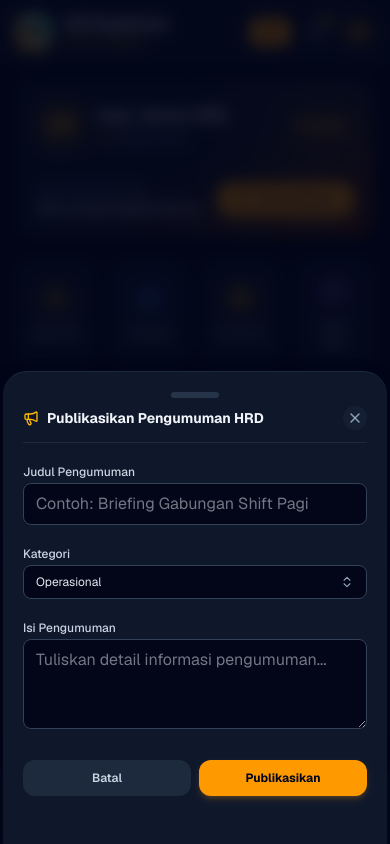
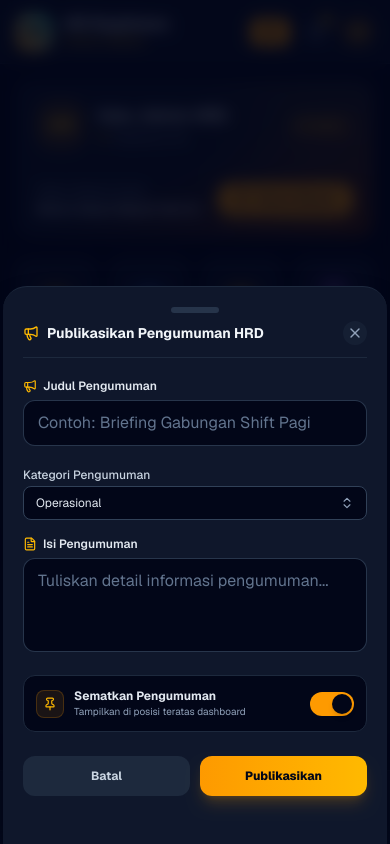
Before and after one commit to yoga12-rgb/hr-rajaklana, a Next.js app: page / in a window 390 px wide. Both pictures are taken after a click on the button "Buat". Built offline with nearby package versions, Linux system fonts and the light colour scheme.

Commit message:
feat(ui): upgrade announcement modal form with pin toggle, focus glow, and elite mobile UX styling

```diff
--- a/src/app/page.tsx
+++ b/src/app/page.tsx
@@ -15,7 +15,8 @@ import {
   UserCheck,
   Megaphone,
   Pin,
-  Plus
+  Plus,
+  FileText
 } from "lucide-react";
 import { useState } from "react";
 import { LineChart, Line, ResponsiveContainer } from "recharts";
@@ -50,13 +51,15 @@ export default function MobileHRDashboard() {
   const [ancTitle, setAncTitle] = useState("");
   const [ancContent, setAncContent] = useState("");
   const [ancCategory, setAncCategory] = useState<"Info K3" | "Event Perusahaan" | "Kebijakan HR" | "Operasional">("Operasional");
+  const [ancIsPinned, setAncIsPinned] = useState(true);
 
   const handleAncSubmit = (e: React.FormEvent) => {
     e.preventDefault();
     if (!ancTitle.trim() || !ancContent.trim()) return;
-    addAnnouncement(ancTitle, ancContent, ancCategory, true);
+    addAnnouncement(ancTitle, ancContent, ancCategory, ancIsPinned);
     setAncTitle("");
     setAncContent("");
+    setAncIsPinned(true);
     setShowAncModal(false);
   };
 
@@ -303,21 +306,24 @@ export default function MobileHRDashboard() {
         title="Publikasikan Pengumuman HRD"
         icon={Megaphone}
       >
-        <form onSubmit={handleAncSubmit} className="space-y-4">
-          <div className="space-y-1">
-            <label className="text-xs font-medium text-slate-300">Judul Pengumuman</label>
+        <form onSubmit={handleAncSubmit} className="space-y-4 pt-1">
+          <div className="space-y-1.5">
+            <label className="text-xs font-semibold text-slate-200 flex items-center gap-1.5">
+              <Megaphone className="w-3.5 h-3.5 text-amber-400" />
+              <span>Judul Pengumuman</span>
+            </label>
             <input
               type="text"
               value={ancTitle}
               onChange={(e) => setAncTitle(e.target.value)}
               placeholder="Contoh: Briefing Gabungan Shift Pagi"
-              className="w-full px-3 py-2 text-base sm:text-xs bg-slate-950 border border-slate-700 rounded-lg text-slate-200 focus:outline-none focus:border-amber-500"
+              className="w-full px-3.5 py-2.5 text-base sm:text-xs bg-slate-950 border border-slate-700/80 rounded-xl text-slate-100 placeholder-slate-500 focus:outline-none focus:border-amber-500 focus:ring-1 focus:ring-amber-500/40 transition-all"
               required
             />
           </div>
 
           <Combobox
-            label="Kategori"
+            label="Kategori Pengumuman"
             options={[
               { value: "Operasional", label: "Operasional" },
               { value: "Info K3", label: "Info K3" },
@@ -328,29 +334,58 @@ export default function MobileHRDashboard() {
             onChange={(val) => setAncCategory(val as any)}
           />
 
-          <div className="space-y-1">
-            <label className="text-xs font-medium text-slate-300">Isi Pengumuman</label>
+          <div className="space-y-1.5">
+            <label className="text-xs font-semibold text-slate-200 flex items-center gap-1.5">
+              <FileText className="w-3.5 h-3.5 text-amber-400" />
+              <span>Isi Pengumuman</span>
+            </label>
             <textarea
-              rows={3}
+              rows={3.5}
               value={ancContent}
               onChange={(e) => setAncContent(e.target.value)}
               placeholder="Tuliskan detail informasi pengumuman..."
-              className="w-full px-3 py-2 text-base sm:text-xs bg-slate-950 border border-slate-700 rounded-lg text-slate-200 focus:outline-none focus:border-amber-500"
+              className="w-full px-3.5 py-2.5 text-base sm:text-xs bg-slate-950 border border-slate-700/80 rounded-xl text-slate-100 placeholder-slate-500 focus:outline-none focus:border-amber-500 focus:ring-1 focus:ring-amber-500/40 transition-all resize-none"
               required
             />
           </div>
 
-          <div className="flex items-center gap-2 pt-2">
+          {/* Toggle Option: Pin Pengumuman */}
+          <div className="p-3 rounded-xl bg-slate-950 border border-slate-800 flex items-center justify-between">
+            <div className="flex items-center gap-2.5">
+              <div className="w-7 h-7 rounded-lg bg-amber-500/10 border border-amber-500/20 text-amber-400 flex items-center justify-center">
+                <Pin className="w-3.5 h-3.5" />
+              </div>
+              <div>
+                <p className="text-xs font-bold text-slate-200">Sematkan Pengumuman</p>
+                <p className="text-[10px] text-slate-400">Tampilkan di posisi teratas dashboard</p>
+              </div>
+            </div>
+            <button
+              type="button"
+              onClick={() => setAncIsPinned(!ancIsPinned)}
+              className={`w-11 h-6 rounded-full transition-colors relative p-0.5 cursor-pointer ${
+                ancIsPinned ? "bg-amber-500" : "bg-slate-800"
+              }`}
+            >
+              <div
+                className={`w-5 h-5 rounded-full bg-slate-950 shadow-md transition-transform transform ${
+                  ancIsPinned ? "translate-x-5" : "translate-x-0"
+                }`}
+              />
+            </button>
+          </div>
+
+          <div className="flex items-center gap-2.5 pt-2">
             <button
               type="button"
               onClick={() => setShowAncModal(false)}
-              className="flex-1 py-2.5 rounded-xl bg-slate-800 hover:bg-slate-700 text-slate-300 text-xs font-semibold cursor-pointer"
+              className="flex-1 py-3 rounded-xl bg-slate-800 hover:bg-slate-700 active:scale-98 text-slate-300 text-xs font-bold transition-all cursor-pointer"
             >
               Batal
             </button>
             <button
               type="submit"
-              className="flex-1 py-2.5 rounded-xl bg-amber-500 hover:bg-amber-400 text-slate-950 font-bold text-xs shadow-md shadow-amber-500/20 cursor-pointer"
+              className="flex-1 py-3 rounded-xl bg-gradient-to-r from-amber-500 to-amber-400 hover:from-amber-400 hover:to-amber-300 active:scale-98 text-slate-950 font-extrabold text-xs shadow-lg shadow-amber-500/20 transition-all cursor-pointer"
             >
               Publikasikan
             </button>
```
